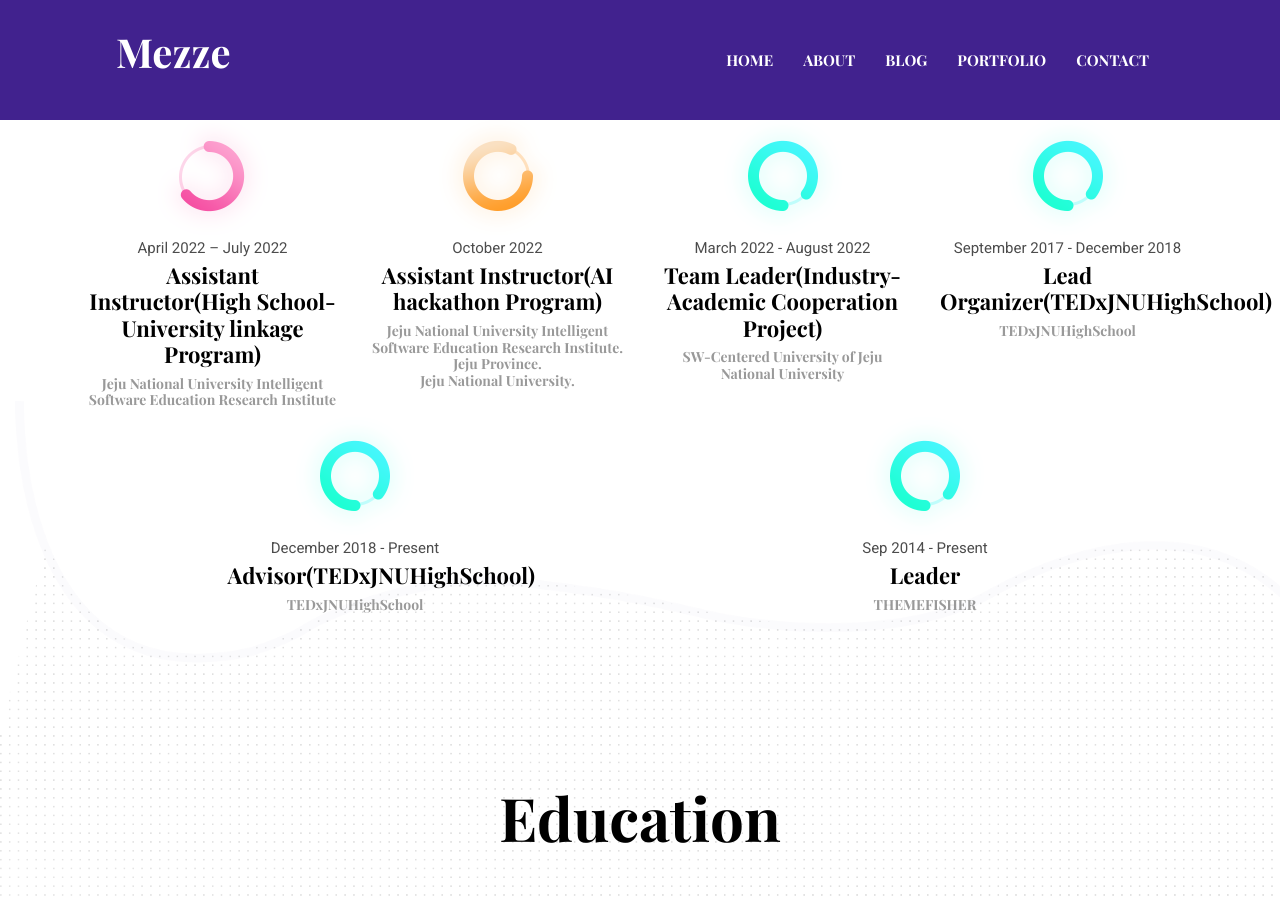
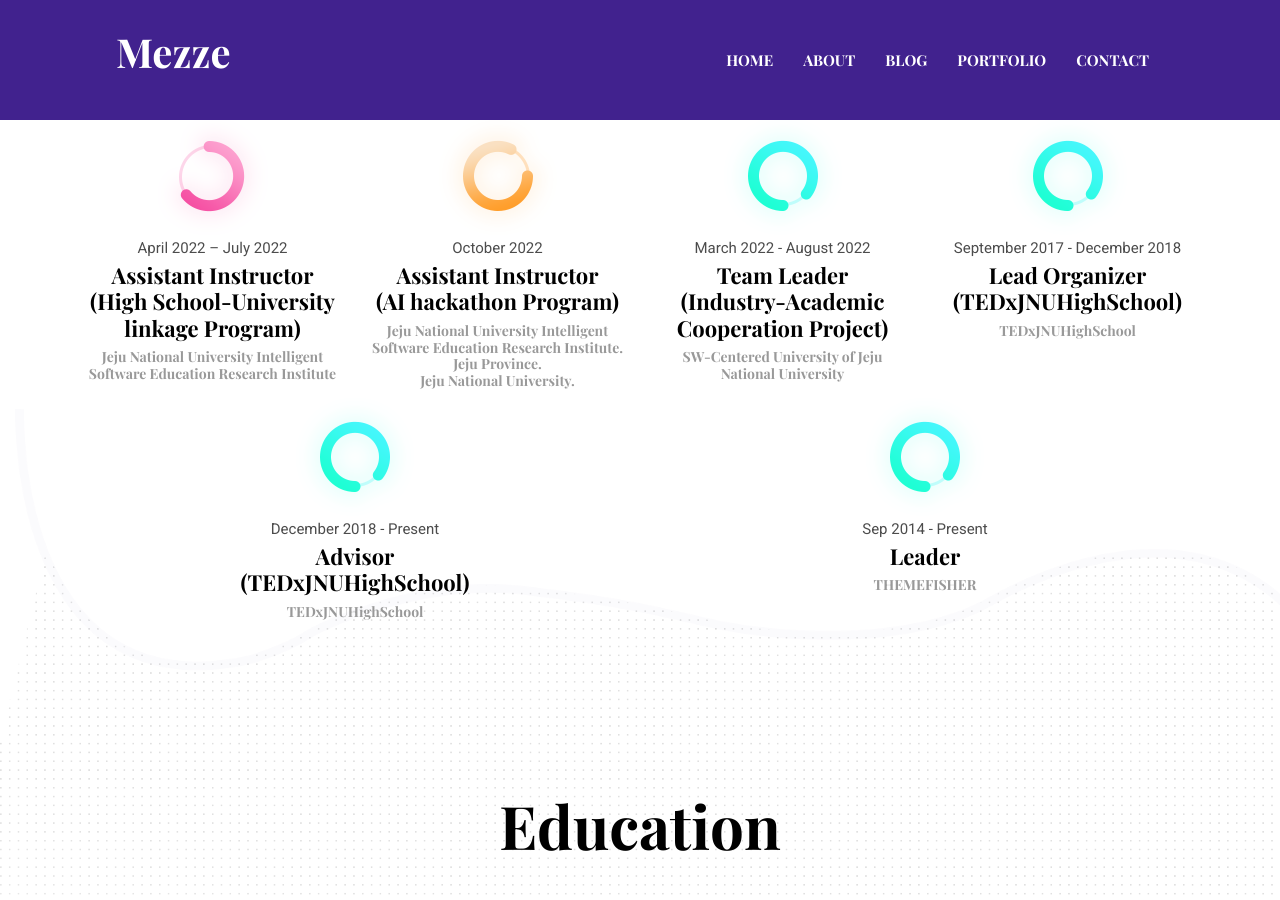
Before and after one commit to JEJUCE/JEJUCE.github.io, a Jekyll site: the page built from index.html, in a window 1280 px wide and 900 px high, scrolled down 1746 px. Built offline with Jekyll 4.4.1, drawn with Linux system fonts in a browser that asks for light colours.

Commit message:
no message

```diff
--- a/_data/settings.yml
+++ b/_data/settings.yml
@@ -80,31 +80,31 @@ skills:
 experience-title: Experience
 experience:
   - {
-      name: Assistant Instructor(High School-University linkage Program),
+      name: Assistant Instructor<br>(High School-University linkage Program),
       icon: "icon-1.png",
       date: "April 2022 – July 2022",
       organization: "Jeju National University Intelligent Software Education Research Institute",
     }
   - {
-      name: Assistant Instructor(AI hackathon Program),
+      name: Assistant Instructor<br>(AI hackathon Program),
       icon: "icon-2.png",
       date: "October 2022",
       organization: "Jeju National University Intelligent Software Education Research Institute. <br> Jeju Province. <br> Jeju National University.",
     }
   - {
-      name: Team Leader(Industry-Academic Cooperation Project),
+      name: Team Leader<br>(Industry-Academic Cooperation Project),
       icon: "icon-3.png",
       date: "March 2022 - August 2022",
       organization: "SW-Centered University of Jeju National University",
     }
   - {
-      name: Lead Organizer(TEDxJNUHighSchool),
+      name: Lead Organizer<br>(TEDxJNUHighSchool),
       icon: "icon-3.png",
       date: "September 2017 - December 2018",
       organization: "TEDxJNUHighSchool",
     }
   - {
-      name: Advisor(TEDxJNUHighSchool),
+      name: Advisor<br>(TEDxJNUHighSchool),
       icon: "icon-3.png",
       date: "December 2018 - Present",
       organization: "TEDxJNUHighSchool",
```
